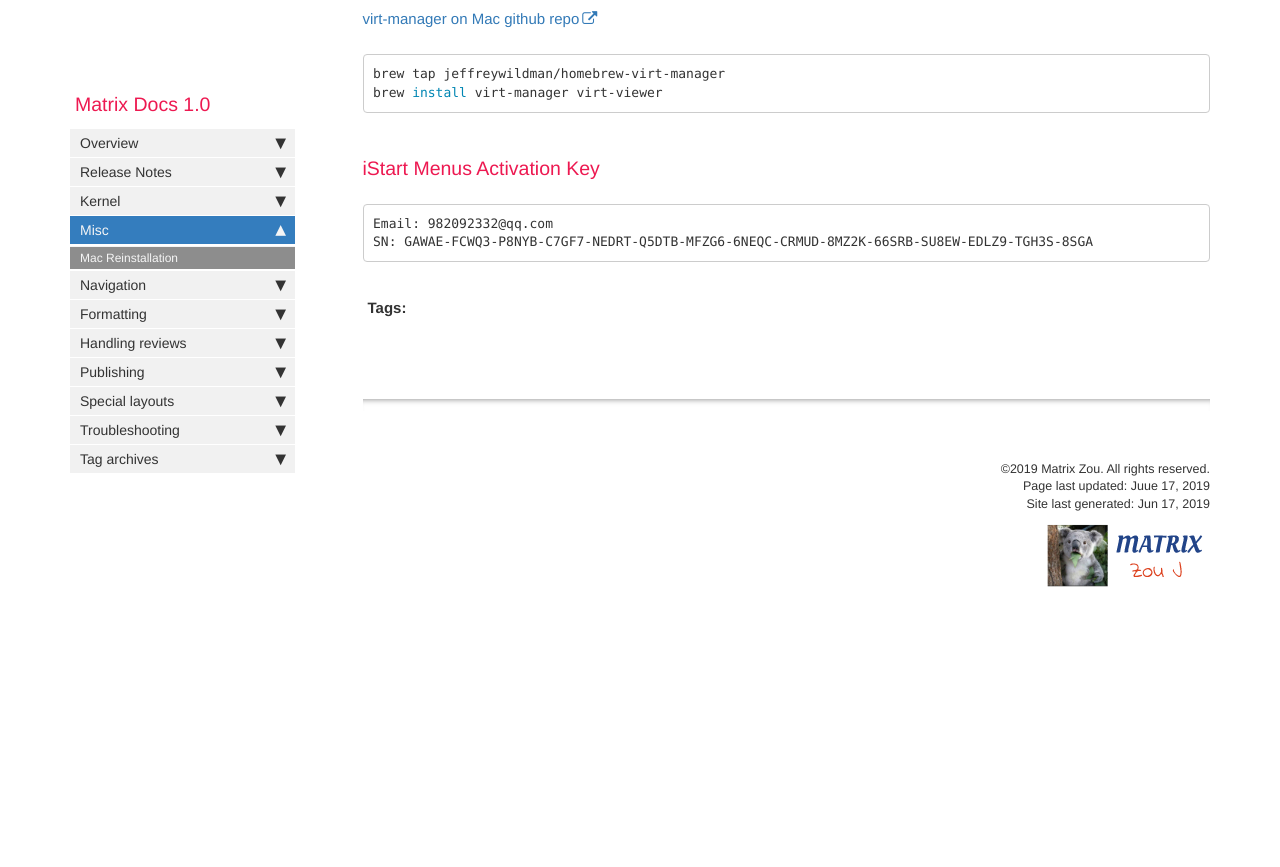
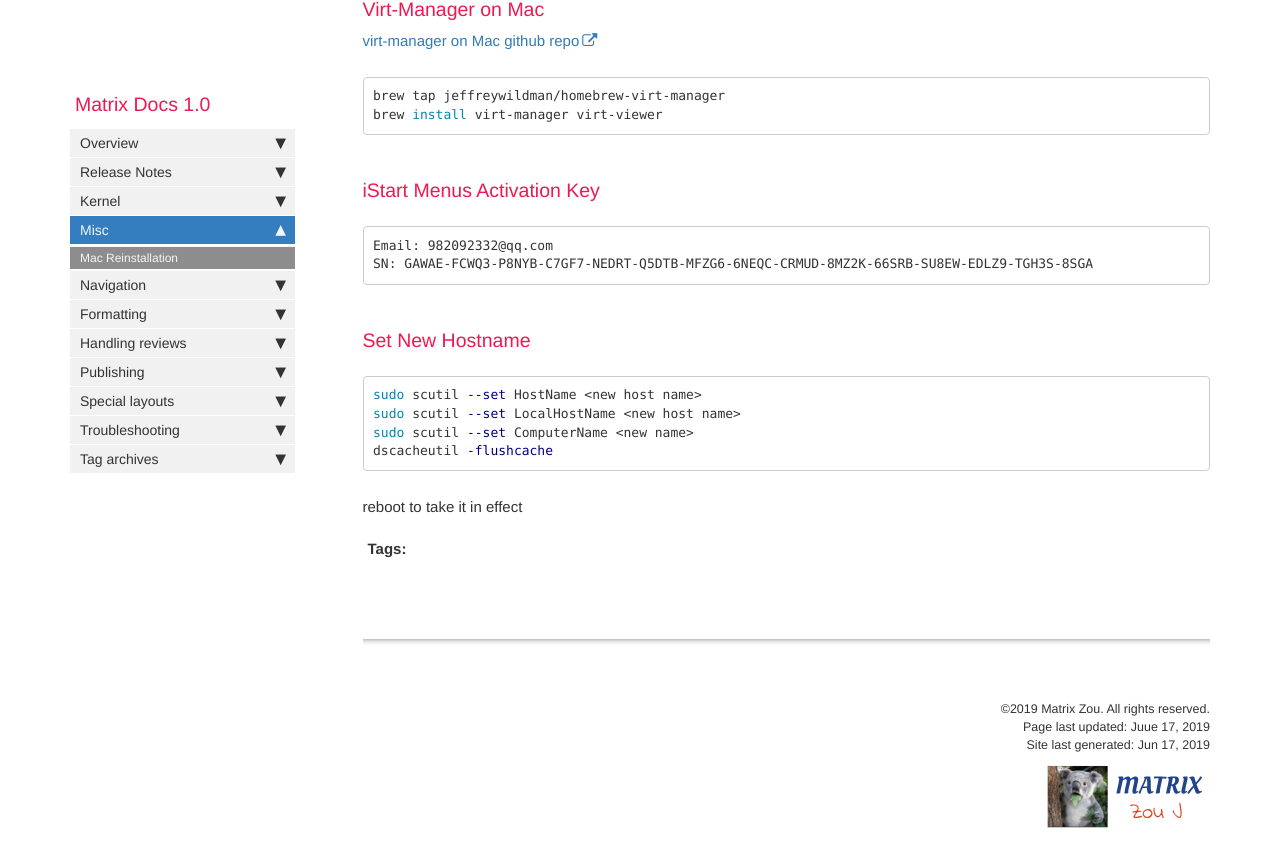
Before and after one commit to matrixzj/documentations, a Jekyll site: the page built from pages/misc/misc_mac_reinstallation_steps.md, in a window 1280 px wide and 900 px high, scrolled down 1057 px. Shown: the top 867 px of the window. Built offline with Jekyll 4.4.1, drawn with Linux system fonts in a browser that asks for light colours; comment, search, counter and statistics services are not loaded; before the commit the page ends 1716 px from its top, so only the background shows below that.

Commit message:
There are 1 files have been modified at 2019-06-17 05:03:16 . 	-rw-r--r-- 1 jzou ops 1407 Jun 17 05:03 pages/misc/misc_mac_reinstallation_steps.md No files have been added. No files have been deleted. No file type has been changed.

````diff
--- a/pages/misc/misc_mac_reinstallation_steps.md
+++ b/pages/misc/misc_mac_reinstallation_steps.md
@@ -48,4 +48,15 @@
 SN: GAWAE-FCWQ3-P8NYB-C7GF7-NEDRT-Q5DTB-MFZG6-6NEQC-CRMUD-8MZ2K-66SRB-SU8EW-EDLZ9-TGH3S-8SGA
 ```
 
+### Set New Hostname
+
+```bash
+sudo scutil --set HostName <new host name>
+sudo scutil --set LocalHostName <new host name>
+sudo scutil --set ComputerName <new name>
+dscacheutil -flushcache
+```
+reboot to take it in effect
+
+
 {% include links.html %}
````
